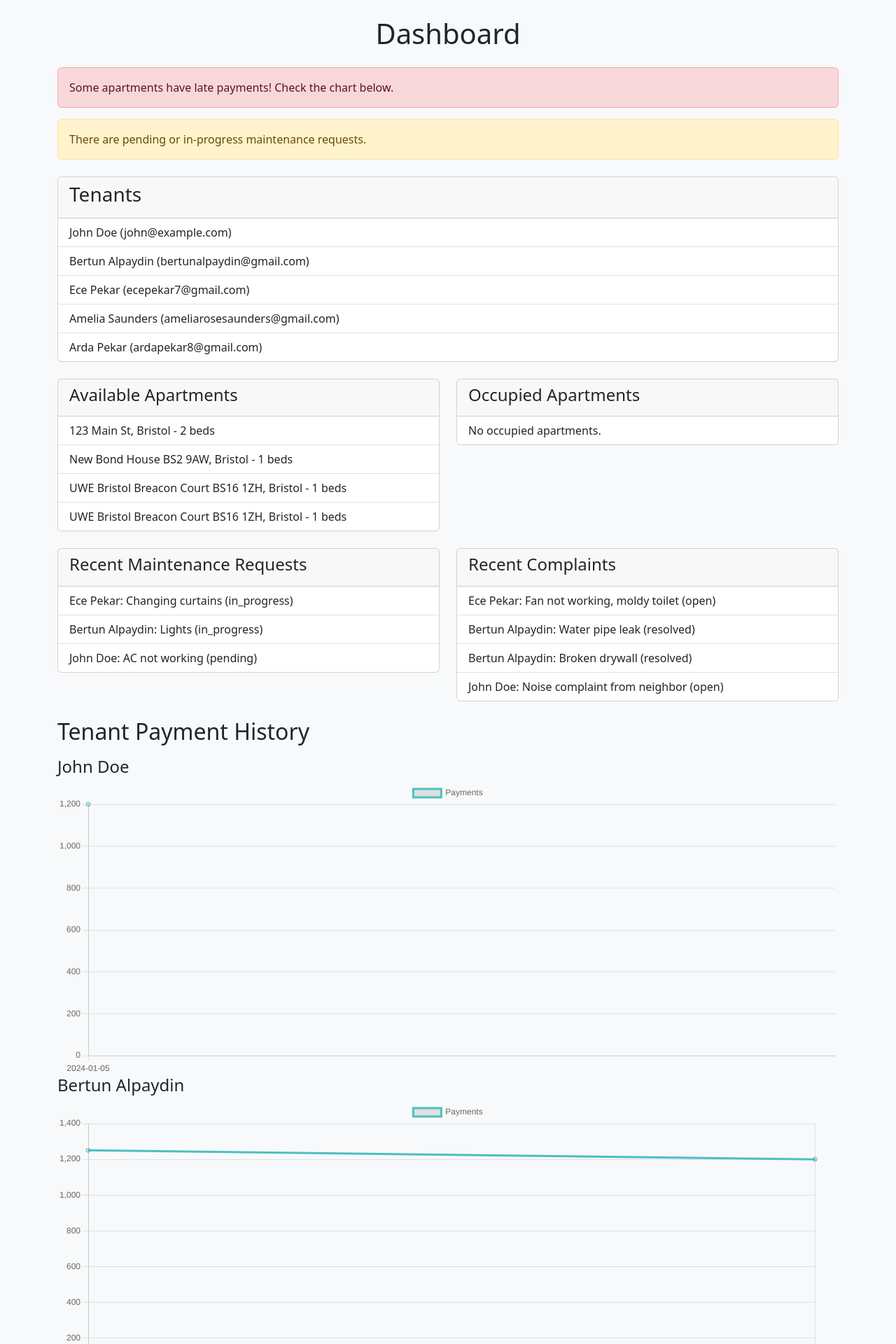
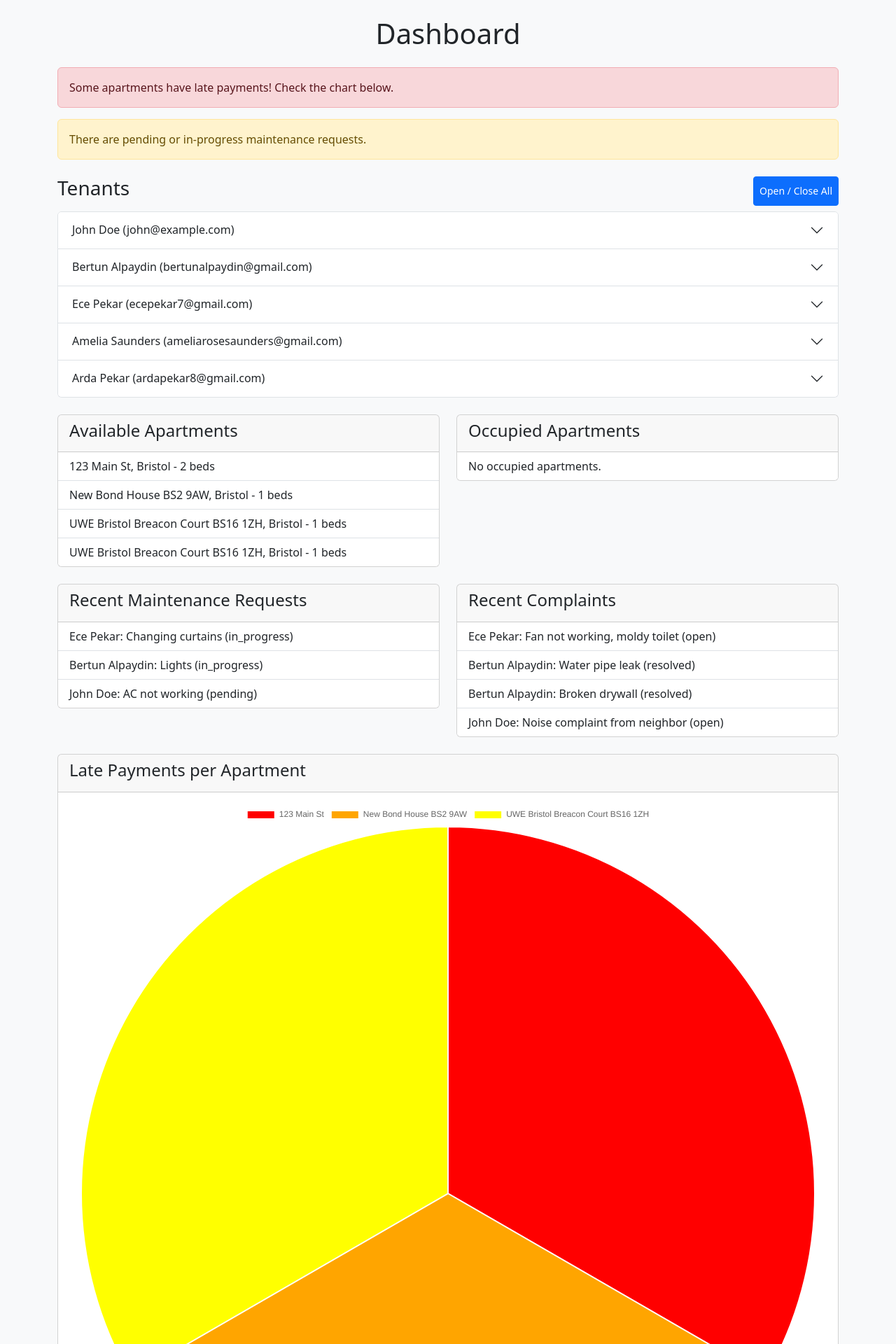
Before and after one commit to Dlyrock/SDGP02526-24061895, a Django app: page / in a window 1280 px wide. Shown: the top 1920 px of the page at 70% size. Run offline with Django 5.2, Linux system fonts and the light colour scheme; data comes from the database, SQL or seed files in the repository.

Commit message:
Backup before matching

```diff
--- a/core/templates/core/dashboard.html
+++ b/core/templates/core/dashboard.html
@@ -26,16 +26,35 @@
         {% endif %}
     </div>
 
-    <!-- Tenants -->
-    <div class="card mb-4">
-        <div class="card-header"><h3>Tenants</h3></div>
-        <ul class="list-group list-group-flush">
-            {% for tenant in tenants %}
-                <li class="list-group-item">{{ tenant.first_name }} {{ tenant.last_name }} ({{ tenant.email }})</li>
-            {% empty %}
-                <li class="list-group-item">No tenants found.</li>
-            {% endfor %}
-        </ul>
+    <!-- Tenants Accordion -->
+    <div class="d-flex justify-content-between mb-2">
+        <h3>Tenants</h3>
+        <button class="btn btn-sm btn-primary" id="toggleAllBtn">Open / Close All</button>
+    </div>
+
+    <div class="accordion mb-4" id="tenantsAccordion">
+        {% for tenant in tenants %}
+        <div class="accordion-item">
+            <h2 class="accordion-header" id="heading{{ tenant.id }}">
+                <button class="accordion-button collapsed" type="button" data-bs-toggle="collapse" data-bs-target="#collapse{{ tenant.id }}" aria-expanded="false" aria-controls="collapse{{ tenant.id }}">
+                    {{ tenant.first_name }} {{ tenant.last_name }} ({{ tenant.email }})
+                </button>
+            </h2>
+            <div id="collapse{{ tenant.id }}" class="accordion-collapse collapse" aria-labelledby="heading{{ tenant.id }}" data-bs-parent="#tenantsAccordion">
+                <div class="accordion-body">
+                    <!-- Tenant Payment History Line Chart -->
+                    <h5>Payment History</h5>
+                    <canvas id="paymentChart{{ tenant.id }}" width="400" height="150"></canvas>
+
+                    <!-- Tenant vs Neighbors Bar Chart -->
+                    <h5 class="mt-3">Neighbors Payments</h5>
+                    <canvas id="neighborChart{{ tenant.id }}" width="400" height="200"></canvas>
+                </div>
+            </div>
+        </div>
+        {% empty %}
+        <p>No tenants found.</p>
+        {% endfor %}
     </div>
 
     <!-- Apartments -->
@@ -94,14 +113,6 @@
         </div>
     </div>
 
-    <!-- Tenant Payment History Charts -->
-    <h2 class="mb-3">Tenant Payment History</h2>
-    <div id="tenant-charts" class="mb-4"></div>
-
-    <!-- Tenant vs Neighbors Charts -->
-    <h2 class="mb-3">Tenant vs Neighbors Payment Comparison</h2>
-    <div id="neighbor-charts" class="mb-4"></div>
-
     <!-- Late Payments Pie Chart -->
     <div class="card mb-4">
         <div class="card-header"><h4>Late Payments per Apartment</h4></div>
@@ -121,23 +132,23 @@
     </div>
 </div>
 
+<script src="https://cdn.jsdelivr.net/npm/bootstrap@5.3.2/dist/js/bootstrap.bundle.min.js"></script>
 <script>
-    // Tenant Payments Charts
+    // Accordion Open/Close All Button
+    const toggleBtn = document.getElementById('toggleAllBtn');
+    let allOpen = false;
+    toggleBtn.addEventListener('click', () => {
+        document.querySelectorAll('#tenantsAccordion .accordion-collapse').forEach(el => {
+            const bsCollapse = new bootstrap.Collapse(el, {toggle: false});
+            allOpen ? bsCollapse.hide() : bsCollapse.show();
+        });
+        allOpen = !allOpen;
+    });
+
+    // Tenant Payments Charts (Line Chart)
     const tenantPayments = JSON.parse('{{ tenant_payments_json|escapejs }}');
     tenantPayments.forEach(item => {
-        const container = document.getElementById('tenant-charts');
-
-        const h4 = document.createElement('h4');
-        h4.textContent = item.tenant_name;
-        container.appendChild(h4);
-
-        const canvas = document.createElement('canvas');
-        canvas.id = `paymentChart${item.tenant_id}`;
-        canvas.width = 400;
-        canvas.height = 150;
-        container.appendChild(canvas);
-
-        const ctx = canvas.getContext('2d');
+        const ctx = document.getElementById(`paymentChart${item.tenant_id}`).getContext('2d');
         new Chart(ctx, {
             type: 'line',
             data: {
@@ -150,55 +161,25 @@
                     fill: false
                 }]
             },
-            options: {
-                responsive: true,
-                plugins: { legend: { display: true } },
-                scales: { y: { beginAtZero: true } }
-            }
+            options: { responsive: true, plugins: { legend: { display: true } }, scales: { y: { beginAtZero: true } } }
         });
     });
 
-    // Tenant vs Neighbors Bar Charts
+    // Tenant vs Neighbors Charts (Bar Chart)
     const tenantNeighbors = JSON.parse('{{ tenant_vs_neighbors_json|escapejs }}');
     tenantNeighbors.forEach(item => {
-        const container = document.getElementById('neighbor-charts');
-
-        const h4 = document.createElement('h4');
-        h4.textContent = `${item.tenant_name} - ${item.apartment}`;
-        container.appendChild(h4);
-
-        const canvas = document.createElement('canvas');
-        canvas.id = `neighborChart${item.tenant_name.replace(/\s/g,'')}`;
-        canvas.width = 400;
-        canvas.height = 200;
-        container.appendChild(canvas);
-
-        const ctx = canvas.getContext('2d');
+        const tenant = tenantPayments.find(t => t.tenant_name === item.tenant_name);
+        if (!tenant) return;
+        const ctx = document.getElementById(`neighborChart${tenant.tenant_id}`).getContext('2d');
         const labels = [item.tenant_name, ...item.neighbors.map(n => n.name)];
         const paymentsData = [
-            item.payments.reduce((a,b) => a+b, 0),
+            tenant.amounts.reduce((a,b) => a+b, 0),
             ...item.neighbors.map(n => n.payments.reduce((a,b) => a+b, 0))
         ];
-
         new Chart(ctx, {
             type: 'bar',
-            data: {
-                labels: labels,
-                datasets: [{
-                    label: 'Total Payments',
-                    data: paymentsData,
-                    backgroundColor: ['rgba(54, 162, 235, 0.7)','rgba(255, 99, 132, 0.7)',
-                                      'rgba(255, 206, 86, 0.7)','rgba(75, 192, 192, 0.7)']
-                }]
-            },
-            options: {
-                responsive: true,
-                plugins: {
-                    legend: { display: false },
-                    tooltip: { enabled: true }
-                },
-                scales: { y: { beginAtZero: true } }
-            }
+            data: { labels: labels, datasets: [{ label: 'Total Payments', data: paymentsData, backgroundColor: ['rgba(54, 162, 235, 0.7)','rgba(255, 99, 132, 0.7)','rgba(255, 206, 86, 0.7)','rgba(75, 192, 192, 0.7)'] }] },
+            options: { responsive: true, plugins: { legend: { display: false }, tooltip: { enabled: true } }, scales: { y: { beginAtZero: true } } }
         });
     });
 
@@ -207,13 +188,7 @@
     const lateCtx = document.getElementById('latePaymentsChart').getContext('2d');
     new Chart(lateCtx, {
         type: 'pie',
-        data: {
-            labels: Object.keys(latePayments),
-            datasets: [{
-                data: Object.values(latePayments),
-                backgroundColor: ['red','orange','yellow','green','blue','purple']
-            }]
-        },
+        data: { labels: Object.keys(latePayments), datasets: [{ data: Object.values(latePayments), backgroundColor: ['red','orange','yellow','green','blue','purple'] }] },
         options: { responsive: true }
     });
 </script>
```
